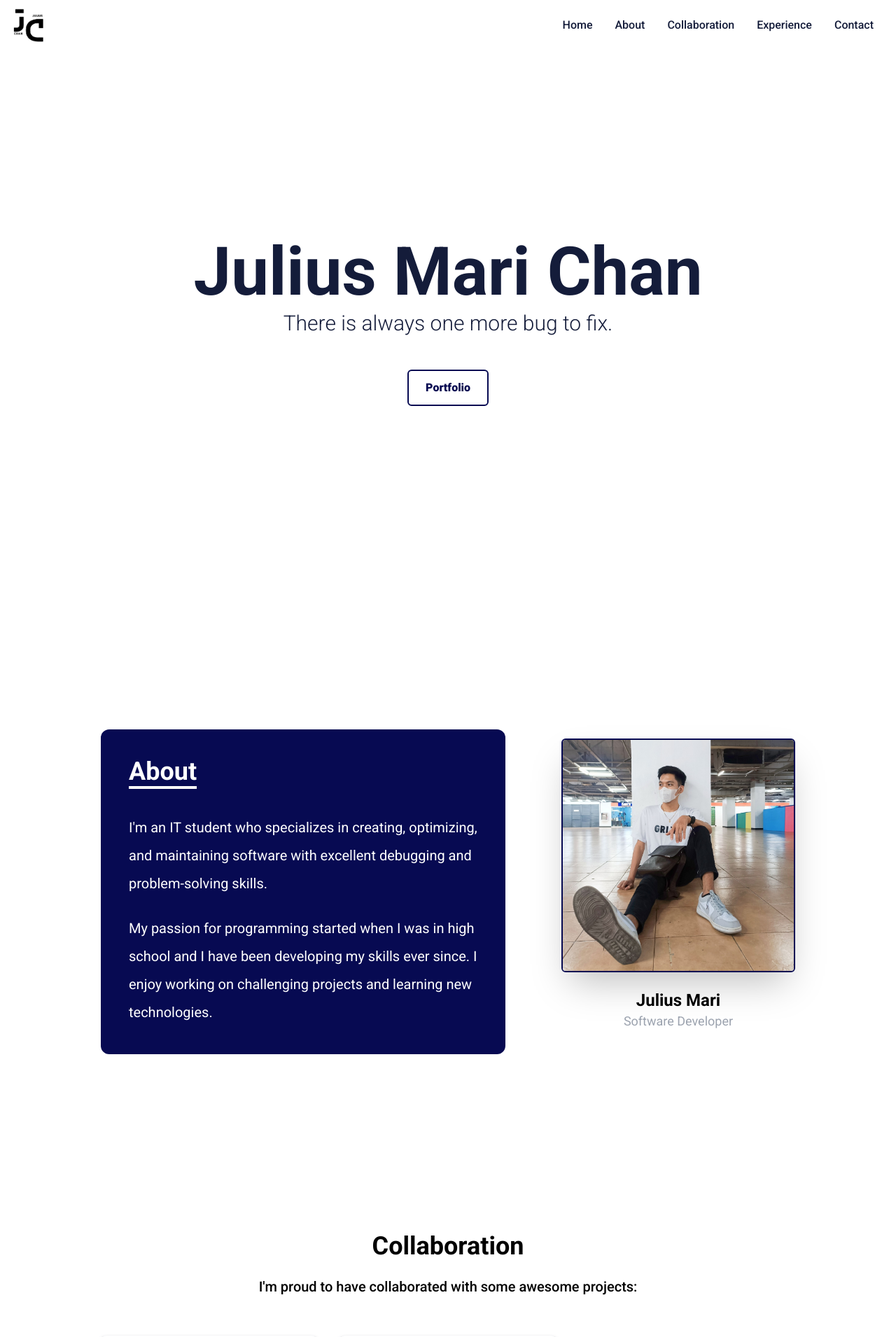
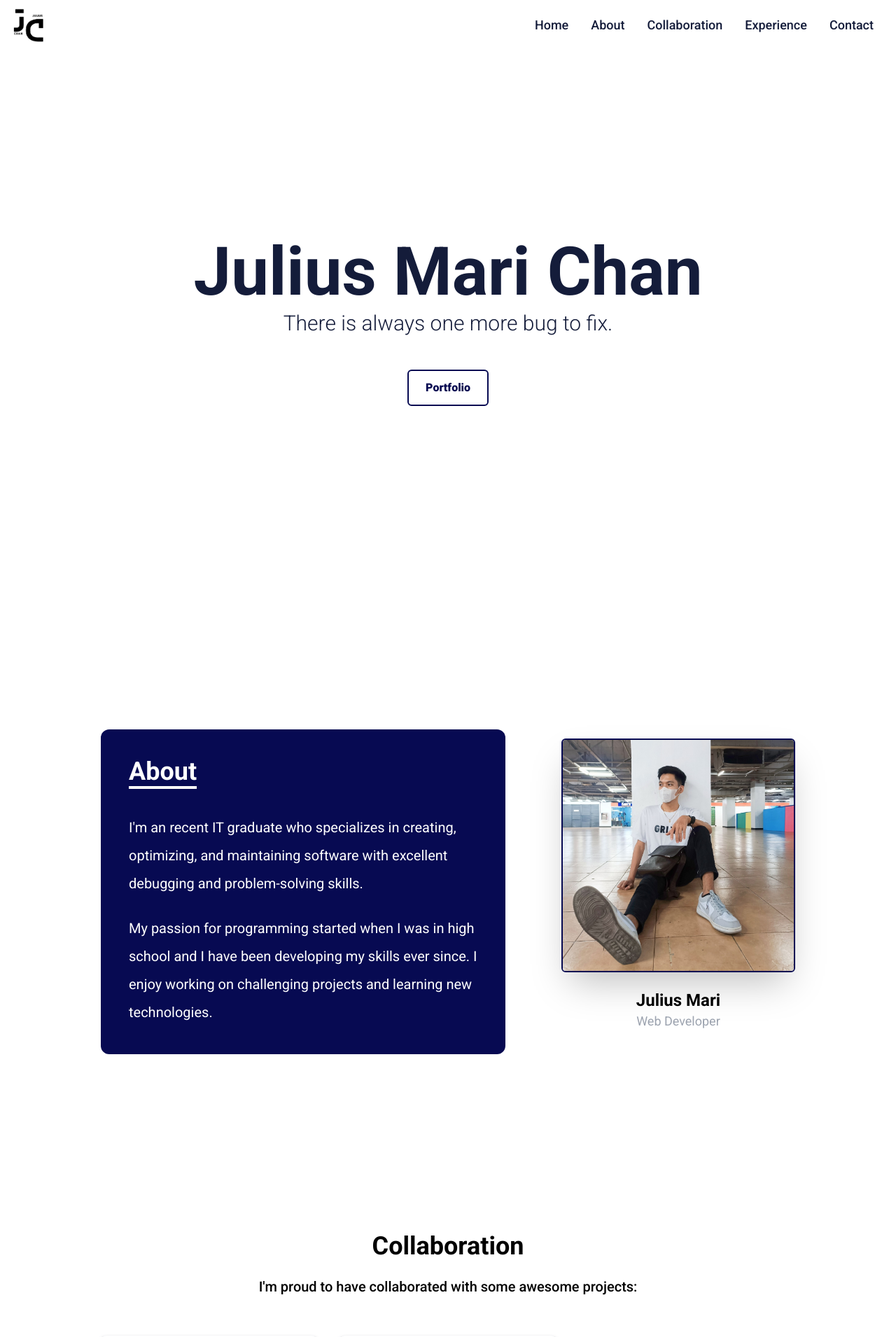
Before and after one commit to juliusmari/personal-website, a React (Vite) app: page / in a window 1280 px wide. Shown: the top 1910 px of the page at 70% size. Built offline with nearby package versions, Linux system fonts and the light colour scheme.

Commit message:
Editing navbar and about
Editing navbar and about

```diff
--- a/src/components/About.tsx
+++ b/src/components/About.tsx
@@ -7,7 +7,7 @@ const About = () => {
 	const isVisible = useOnScreen(ref);
 
 	return (
-		<div id='about' className='lg:h-screen w-full flex items-center'>
+		<div id='about' className='lg:h-screen w-full flex items-center' ref={ref}>
 			<div className='max-w-screen-lg mx-auto flex flex-col-reverse md:flex-row items-center justify-center px-4 '>
 				<div className='mt-5 md:mr-20 bg-colorPurple p-10 rounded-xl z-10 text-white'>
 					<h1
@@ -25,7 +25,7 @@ const About = () => {
 									: 'opacity-0 translate-x-5 sm:translate-x-20'
 							}`}
 						>
-							I'm an IT student who specializes in creating, optimizing, and
+							I'm an recent IT graduate who specializes in creating, optimizing, and
 							maintaining software with excellent debugging and problem-solving skills.
 						</p>
 						<br />
@@ -67,7 +67,7 @@ const About = () => {
 									: 'opacity-0 translate-y-5 sm:translate-y-20'
 							}`}
 						>
-							Software Developer
+							Web Developer
 						</p>
 					</div>
 				</div>
--- a/src/components/NavBar.tsx
+++ b/src/components/NavBar.tsx
@@ -72,7 +72,7 @@ const NavBar = () => {
 					{navLinks.map((navLink) => (
 						<li
 							key={navLink.id}
-							className='block mt-4 md:inline-block md:mt-0 px-4 cursor-pointer font-medium duration-200 hover:text-colorPurple'
+							className='block mt-4 md:inline-block md:mt-0 px-4 cursor-pointer text-lg font-semibold md:font-medium duration-200 hover:text-colorPurple'
 						>
 							<Link to={navLink.link} smooth duration={500}>
 								{navLink.label}
```
